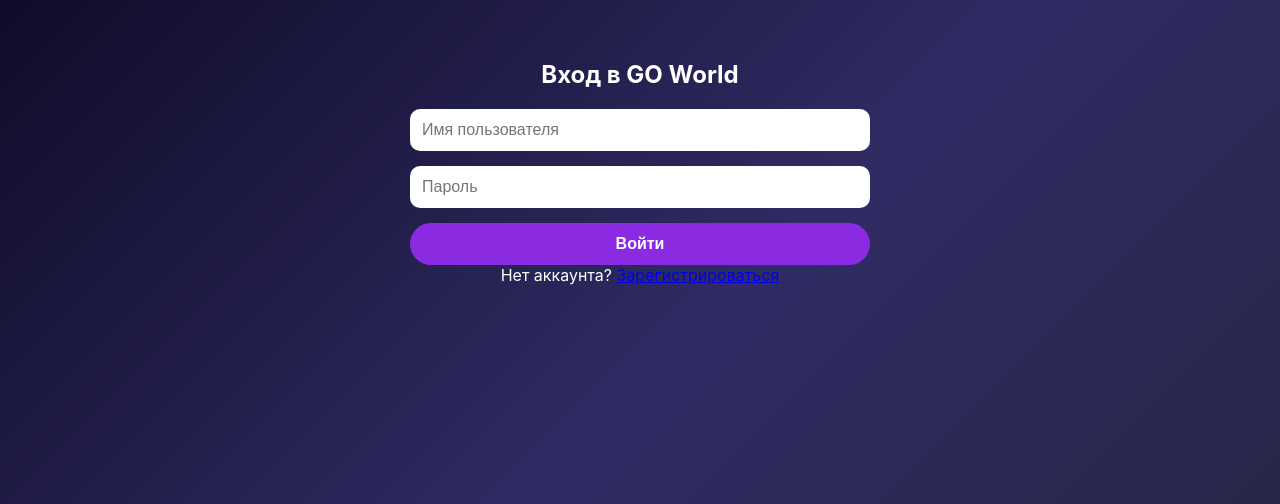
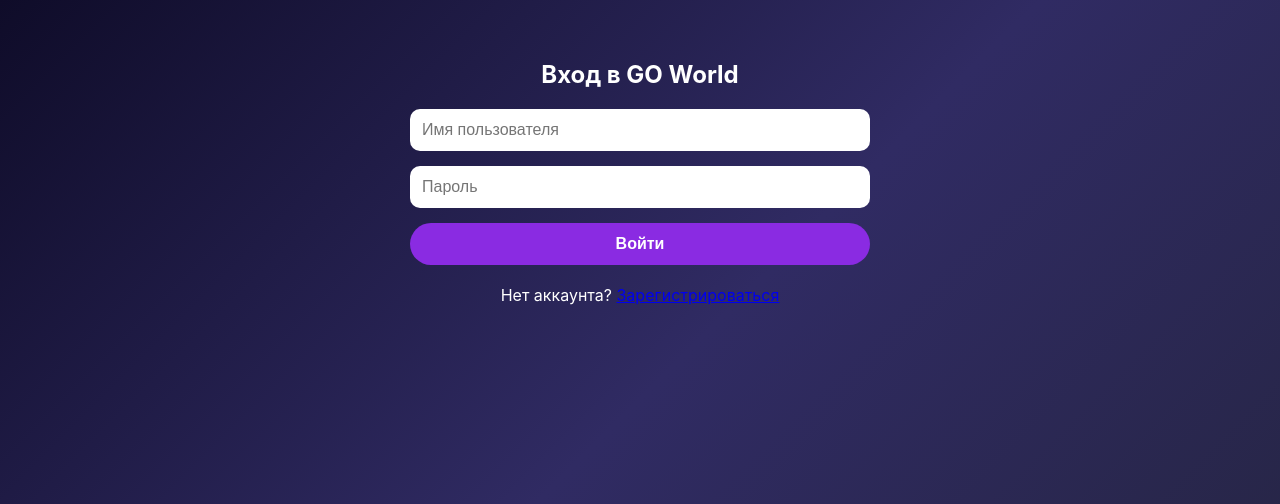
Before and after one commit to kiwiliwwi9-afk/GO-World, a Flask app: page /login in a window 1280 px wide. Shown: the top 504 px of the page. Run offline with Flask 3, Linux system fonts and the light colour scheme.

Commit message:
Update login.html

```diff
--- a/templates/login.html
+++ b/templates/login.html
@@ -2,6 +2,8 @@
 <html>
 <head>
     <title>Вход — GO World</title>
+    <meta charset="UTF-8">
+    <meta name="viewport" content="width=device-width, initial-scale=1.0">
     <link rel="stylesheet" href="/static/style.css">
 </head>
 <body>
@@ -17,7 +19,7 @@
             <input type="password" name="password" placeholder="Пароль" required>
             <button type="submit" class="btn">Войти</button>
         </form>
-        <p>Нет аккаунта? <a href="/register">Зарегистрироваться</a></p>
+        <p style="margin-top: 20px;">Нет аккаунта? <a href="/register">Зарегистрироваться</a></p>
     </div>
 </body>
 </html>
```
